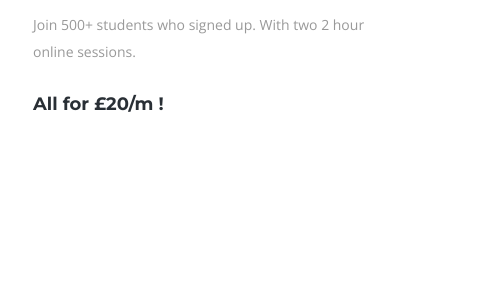
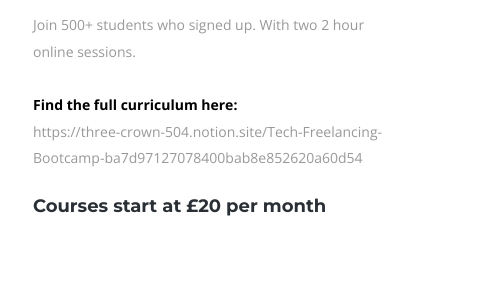
Before and after one commit to hackerAbdul/Bootcamp, a plain HTML site: page LandingPage.html in a window 1280 px wide. Shown: the part 1156-1453 px from the top of the page, 157-651 px from the left. Drawn offline with nearby package versions, Linux system fonts and the light colour scheme.

Commit message:
added notion doc

```diff
--- a/LandingPage.html
+++ b/LandingPage.html
@@ -203,7 +203,12 @@
 										<br />
 										<br />
 
-										<h5>All for £20/m !</h5>
+										<p> <span style="font-weight: 600; color:black">Find the full curriculum
+												here:</span>
+											<br />
+											https://three-crown-504.notion.site/Tech-Freelancing-Bootcamp-ba7d97127078400bab8e852620a60d54
+										</p>
+										<h5>Courses start at £20 per month</h5>
 
 									</div>
 								</div><!-- .banner-center-box end -->
```
